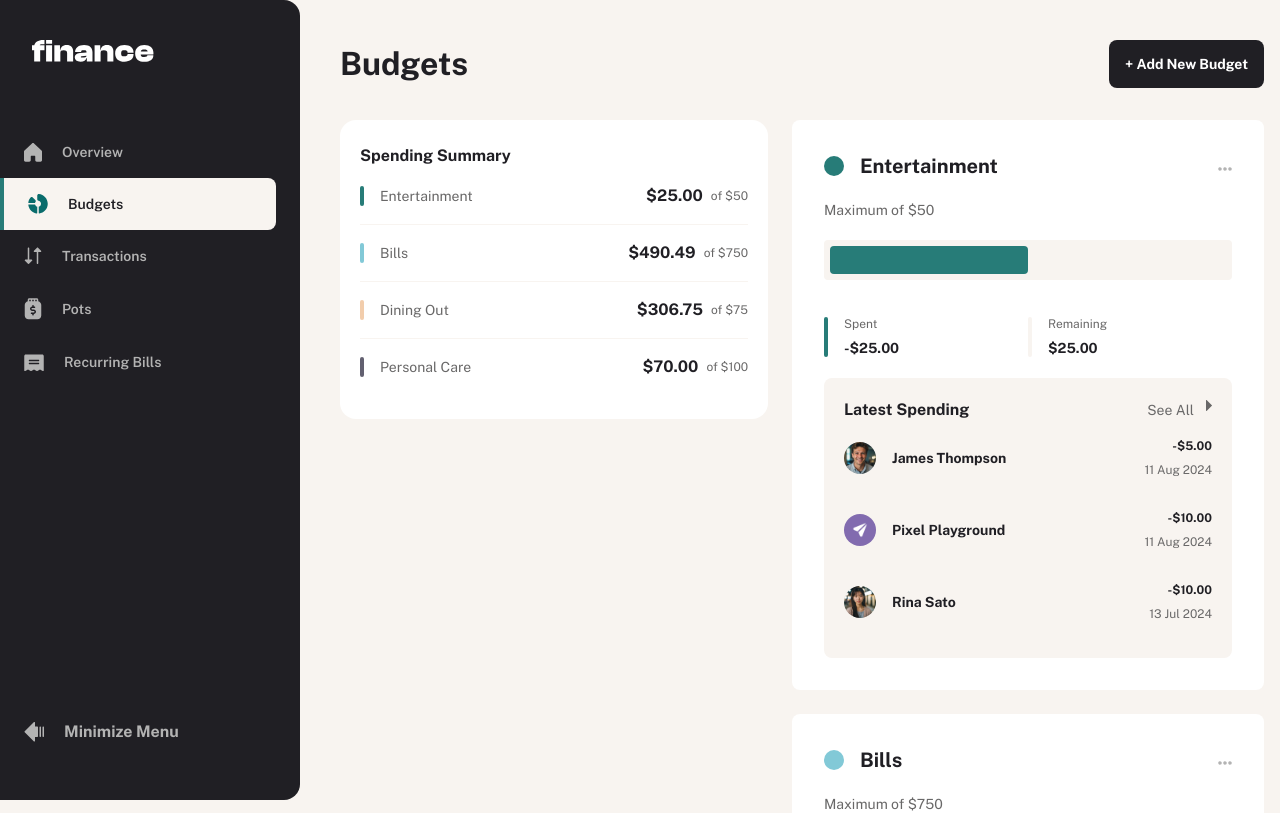
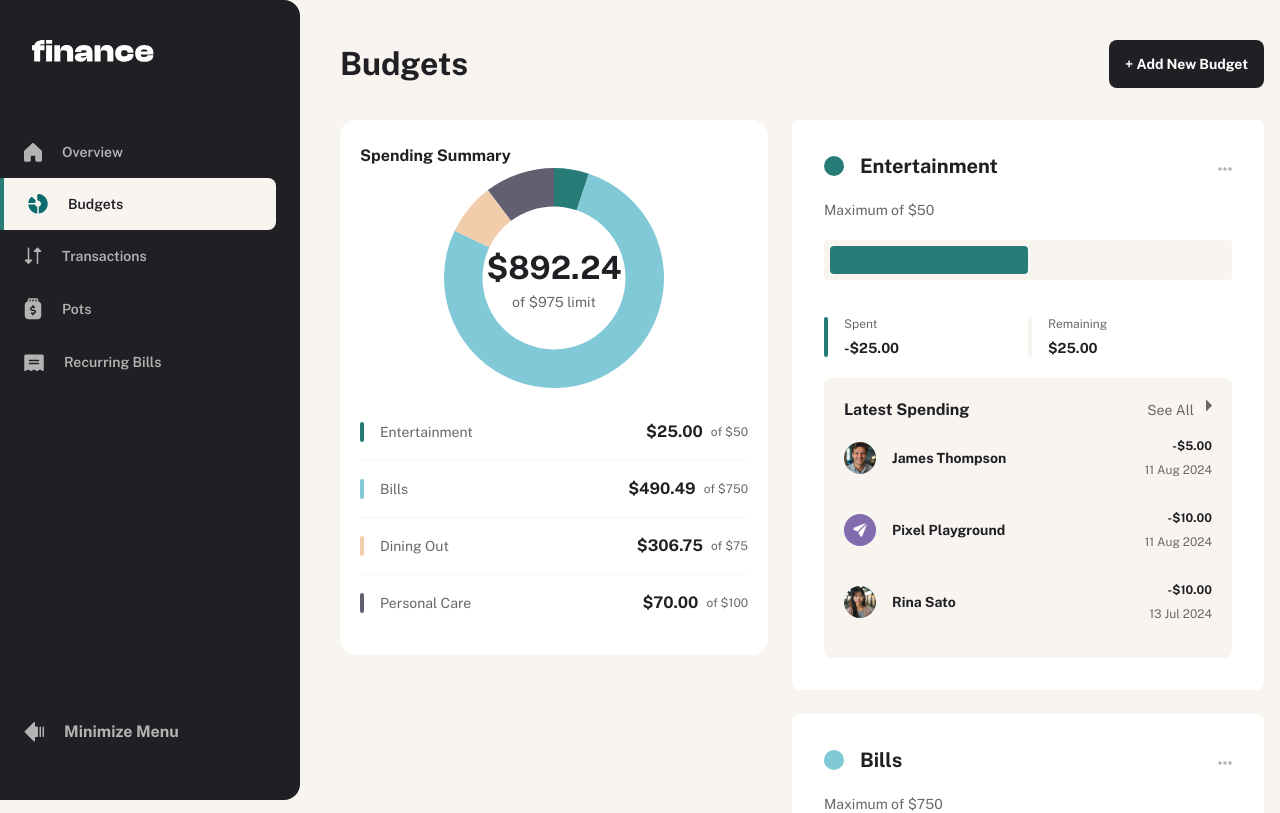
Before and after one commit to toriola998/Finance-app, a Vue app: page /budgets in a window 1280 px wide. Shown: the top 813 px of the page. Built offline with nearby package versions, Linux system fonts and the light colour scheme; what vue-awesome-paginate would draw is missing.

Commit message:
ADD: added doughnut logic

```diff
--- a/src/components/budget/BudgetSummary.vue
+++ b/src/components/budget/BudgetSummary.vue
@@ -1,6 +1,7 @@
 <template>
    <div class="bg-white px-5 py-6 rounded-2xl max-h-fit">
       <p class="font-bold text-grey-900">Spending Summary</p>
+      <BudgetsChart :totalMax="totalMax" :totalSpent="totalSpent" />
 
       <div
          class="flex-items justify-between [&:not(:last-child)]:border-b border-beige-100 py-4"
@@ -28,6 +29,8 @@
 <script setup lang="js">
 import { useDataStore } from '@/stores/data'
 import { getTotalAmountSpent, formatToDollar } from '@/utils/shared-utils'
+import { totalMax, totalSpent } from '@/utils/shared-utils'
+import BudgetsChart from '../shared/BudgetsChart.vue'
 
 const { financeData: data } = useDataStore()
 </script>
--- a/src/components/dashboard/Budget.vue
+++ b/src/components/dashboard/Budget.vue
@@ -1,7 +1,8 @@
 <template>
    <DashboardCardLayout title="Budgets" cta-text="See All" link="/budgets">
       <div class="sm:flex justify-end lg:flex-col xl:flex-row">
-         <BudgetsChart />
+         <BudgetsChart :totalMax="totalMax" :totalSpent="totalSpent" />
+
          <div class="grid grid-cols-2 gap-4 sm:flex flex-col">
             <ExpenceCard :list="budgets" />
          </div>
@@ -9,8 +10,9 @@
    </DashboardCardLayout>
 </template>
 
-<script setup>
+<script setup lang="js">
 import { budgets } from '@/data/shared'
+import { totalMax, totalSpent } from '@/utils/shared-utils'
 import ExpenceCard from './ExpenceCard.vue'
 import DashboardCardLayout from '../layout/DashboardCardLayout.vue'
 import BudgetsChart from '../shared/BudgetsChart.vue'
--- a/src/components/shared/BudgetsChart.vue
+++ b/src/components/shared/BudgetsChart.vue
@@ -19,11 +19,11 @@ import { computed } from 'vue'
 import { useDataStore } from '@/stores/data'
 import { Chart as ChartJS, ArcElement, Tooltip, Legend } from 'chart.js'
 import { Doughnut } from 'vue-chartjs'
-import {
-   getTotalAmountSpent,
-   getTotalMaxBudget,
-   getTotalAmountSpentAllCategories,
-} from '@/utils/shared-utils'
+
+defineProps({
+   totalSpent: String | Number,
+   totalMax: String | Number,
+})
 
 ChartJS.register(ArcElement, Tooltip, Legend)
 
@@ -51,16 +51,6 @@ const options = {
       },
    },
 }
-const totalSpent = computed(() => {
-   return data.budgets.reduce((sum, item) => {
-      const categorySpent = Math.abs(getTotalAmountSpent(item.category))
-      return sum + categorySpent
-   }, 0)
-})
-
-const totalMax = computed(() => {
-   return data.budgets.reduce((sum, item) => sum + Number(item.maximum), 0)
-})
 </script>
 
 <style scoped>
--- a/src/utils/shared-utils.js
+++ b/src/utils/shared-utils.js
@@ -9,35 +9,33 @@ export function formatToDollar(amount) {
    }).format(amount)
 }
 
-import data from '../../data.json'
+//import data from '../../data.json'
+import { useDataStore } from '@/stores/data'
+const { financeData: data } = useDataStore()
+import { computed } from 'vue'
+
 export function filterByCategory(category) {
    return data.transactions.filter((item) => item.category === category)
 }
 
 export function getTotalAmountSpent(arg) {
    const getTransactionByCategory = filterByCategory(arg)
-
    return getTransactionByCategory.reduce((sum, txn) => sum + txn.amount, 0)
 }
 
-// Total maximum budget across all categories
-export function getTotalMaxBudget(budgets) {
-   return budgets.reduce((total, budget) => total + budget.maximum, 0)
-}
+export const totalSpent = computed(() => {
+   return data.budgets.reduce((sum, item) => {
+      const categorySpent = Math.abs(getTotalAmountSpent(item.category))
+      return sum + categorySpent
+   }, 0)
+})
 
-// Total spent across all categories
-export function getTotalAmountSpentAllCategories(budgets) {
-   return budgets.reduce((total, budget) => {
-      const categoryTransactions = filterByCategory(budget.category)
-      const categoryTotal = categoryTransactions.reduce(
-         (sum, txn) => sum + txn.amount,
-         0,
-      )
-      return total + Math.abs(categoryTotal)
-   }, 0)
-}
+export const totalMax = computed(() => {
+   return data.budgets.reduce((sum, item) => sum + Number(item.maximum), 0)
+})
 
 import { themeColors } from '@/data/theme'
+
 export const getThemeLabelFormat = (color) => {
    const match = themeColors.find((t) => {
       return t.color.toLowerCase() === color.toLowerCase()
```
